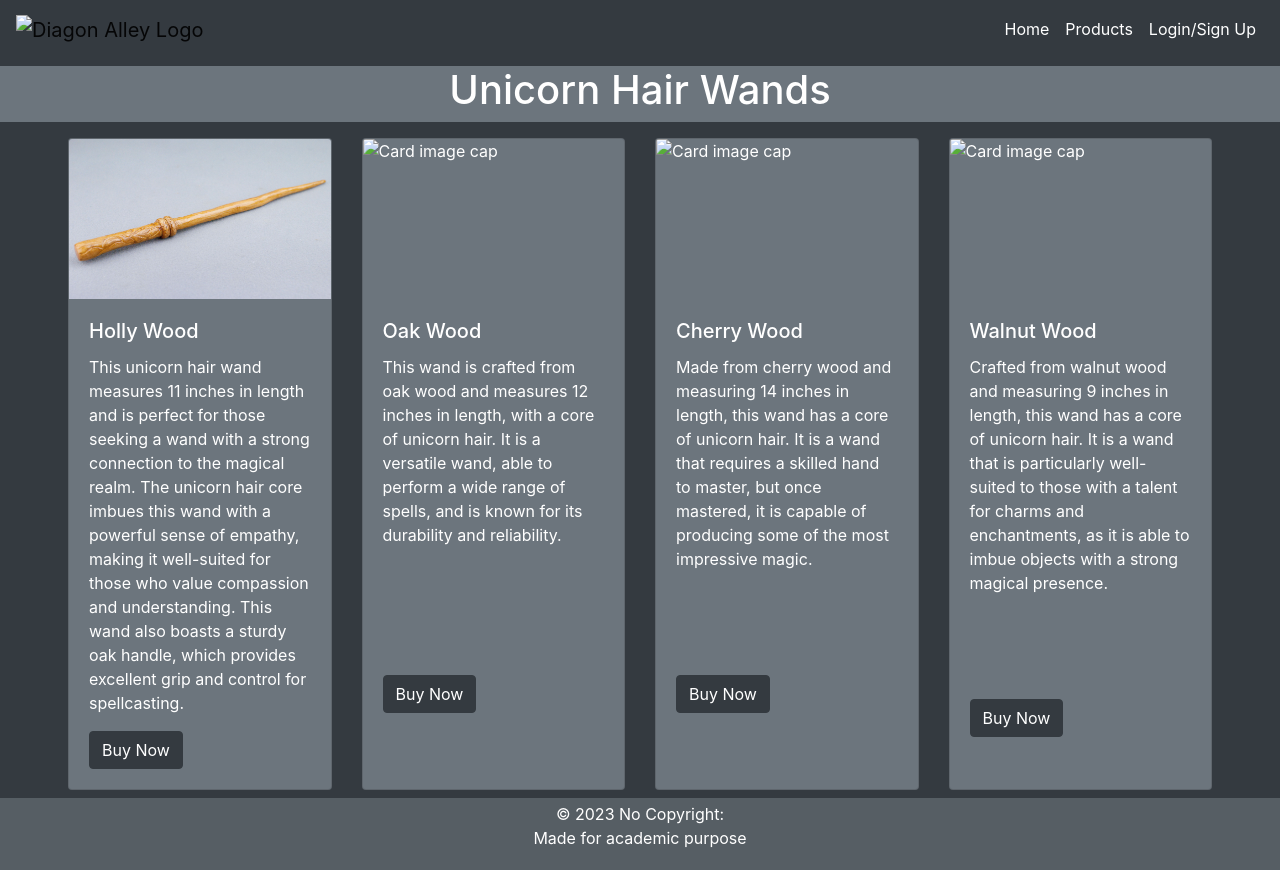
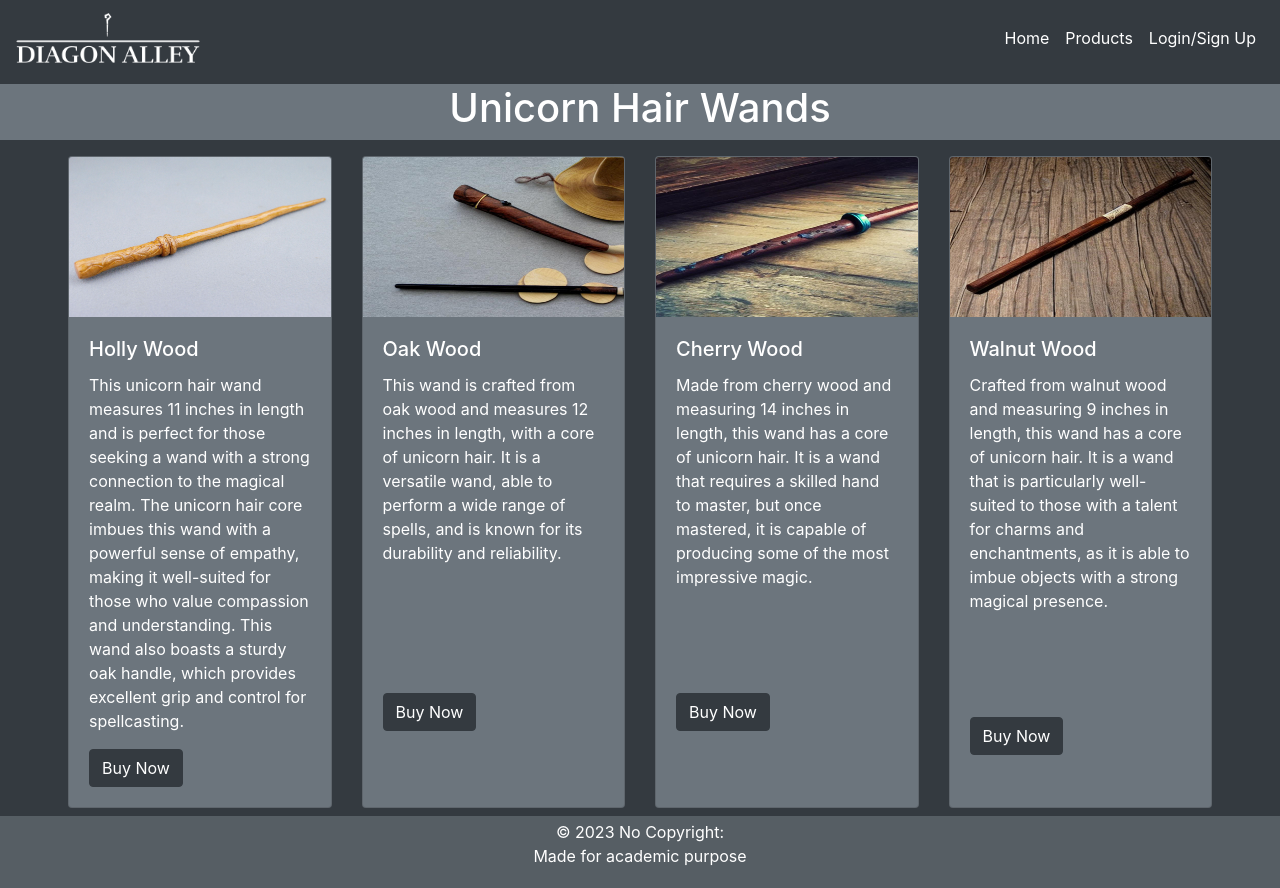
Before and after one commit to YaseenSidhik/shop.git.io, a plain HTML site: page Ollivanders/wands.html in a window 1280 px wide. Drawn offline with nearby package versions, Linux system fonts and the light colour scheme; the site is published under a folder, as on GitHub Pages, so addresses that start at the root find nothing.

Commit message:
updated again

```diff
--- a/Ollivanders/wands.html
+++ b/Ollivanders/wands.html
@@ -17,7 +17,7 @@
           <div class="col-md-12">
             <nav class="navbar navbar-expand-lg navbar-light bg-dark ">
               <a class="navbar-brand" href="#">
-                  <img src="/images/logo8.png" height="50" alt="Diagon Alley Logo"
+                  <img src="../images/logo8.png" height="50" alt="Diagon Alley Logo"
                     loading="lazy" />
                 </a>
               <button
@@ -74,7 +74,7 @@
                 </div>
                 <div class="col-md-3 card-deck">
                     <div class="card bg-secondary text-white">
-                        <img class="card-img-top" style="height: 10rem;" src="/Ollivanders/Pic-shop-1/wand-2.jpg" alt="Card image cap">
+                        <img class="card-img-top" style="height: 10rem;" src="./Pic-shop-1/wand-2.jpg" alt="Card image cap">
                         <div class="card-body">
                           <h5 class="card-title">Oak Wood</h5>
                           <p class="card-text">This wand is crafted from oak wood and measures 12 inches in length, with a core of unicorn hair. It is a versatile wand, able to perform a wide range of spells, and is known for its durability and reliability.</p>
@@ -84,7 +84,7 @@
                 </div>
                 <div class="col-md-3 card-deck">
                     <div class="card bg-secondary text-white">
-                        <img class="card-img-top" style="height: 10rem;" src="/Ollivanders/Pic-shop-1/wand-3.jpg" alt="Card image cap">
+                        <img class="card-img-top" style="height: 10rem;" src="./Pic-shop-1/wand-3.jpg" alt="Card image cap">
                         <div class="card-body">
                           <h5 class="card-title">Cherry Wood</h5>
                           <p class="card-text">Made from cherry wood and measuring 14 inches in length, this wand has a core of unicorn hair. It is a wand that requires a skilled hand to master, but once mastered, it is capable of producing some of the most impressive magic.</p>
@@ -94,7 +94,7 @@
                 </div>
                 <div class="col-md-3 card-deck">
                     <div class="card bg-secondary text-white">
-                        <img class="card-img-top" style="height: 10rem;" src="/Ollivanders/Pic-shop-1/wand-4.jpg" alt="Card image cap">
+                        <img class="card-img-top" style="height: 10rem;" src="./Pic-shop-1/wand-4.jpg" alt="Card image cap">
                         <div class="card-body">
                           <h5 class="card-title">Walnut Wood</h5>
                           <p class="card-text">Crafted from walnut wood and measuring 9 inches in length, this wand has a core of unicorn hair. It is a wand that is particularly well-suited to those with a talent for charms and enchantments, as it is able to imbue objects with a strong magical presence.</p>
```
Also changed, not shown: bru/brooms.html (+4 -4 lines), index2.html (+1 -1 lines).
